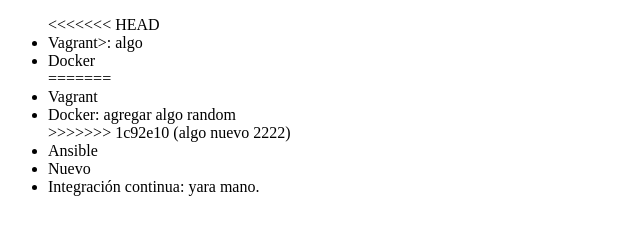
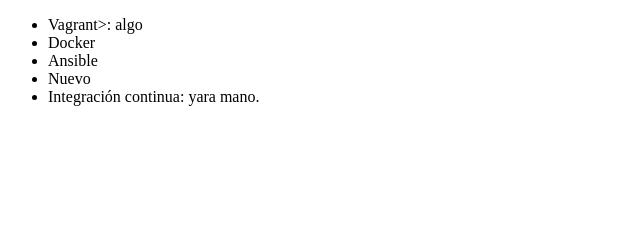
Before and after one commit to wilmer2097/alura-git, a plain HTML site: page index.html in a window 1280 px wide. Shown: the whole page, without its empty margins (0-640 px from the left). Drawn offline with Linux system fonts and the light colour scheme.

Commit message:
corrigiendo curso de vagrant

```diff
--- a/index.html
+++ b/index.html
@@ -6,13 +6,8 @@
 </head>
 <body>
      <ul>
-<<<<<<< HEAD
          <li> Vagrant>: algo </li>
          <li> Docker </li>
-=======
-         <li> Vagrant </li>
-         <li> Docker: agregar algo random </li>
->>>>>>> 1c92e10 (algo nuevo 2222)
          <li> Ansible </li>
          <li> Nuevo </li>
          <li> Integración continua: yara mano. </li>
```
